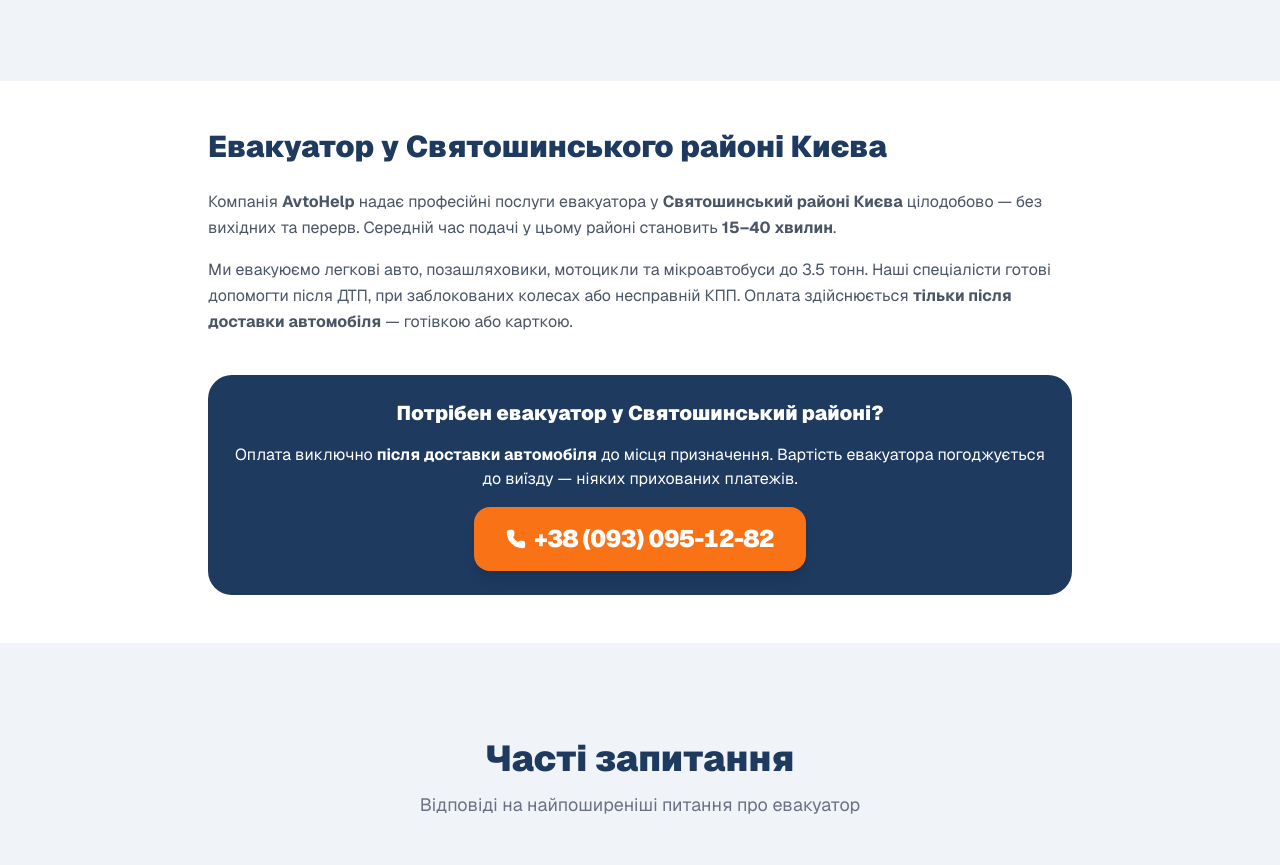
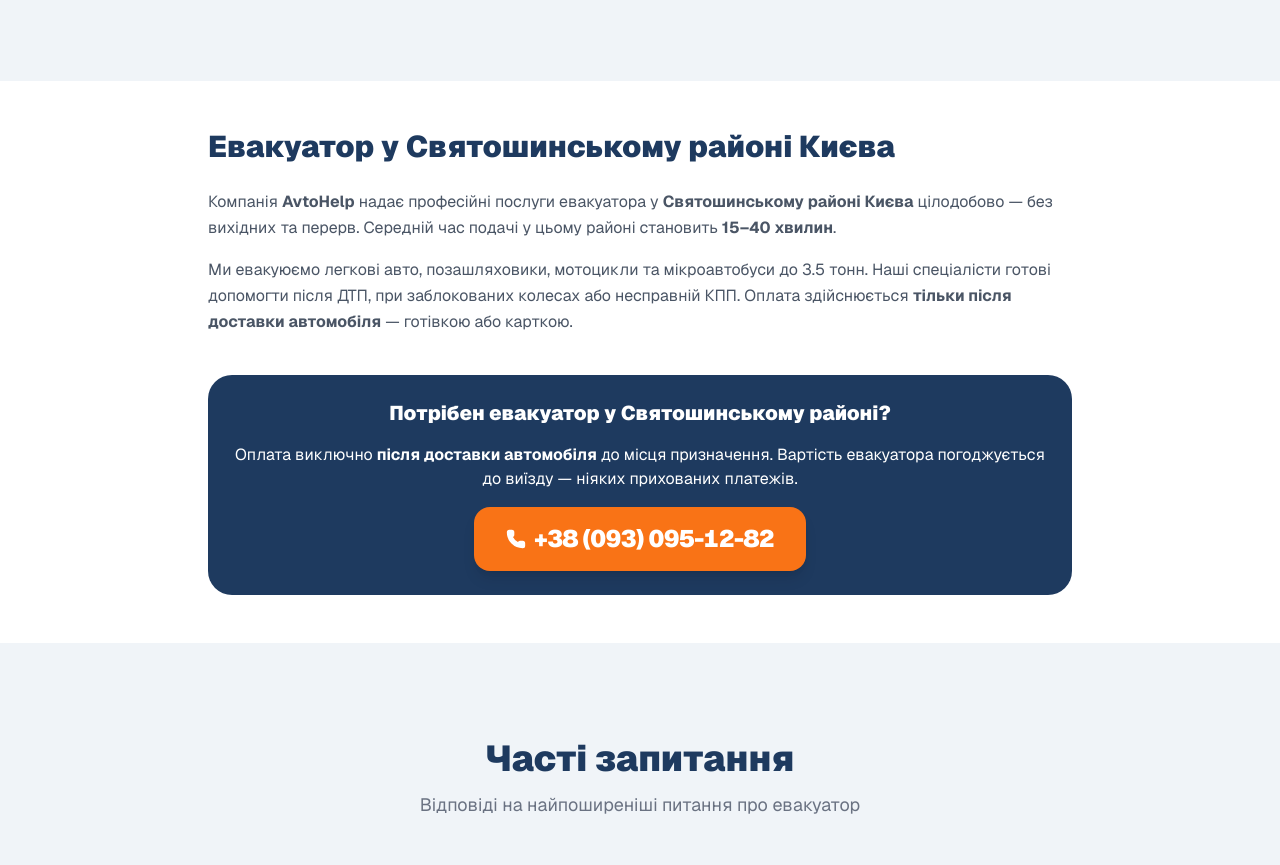
Before and after one commit to helen-akateva/avtohelp, a Next.js app: page /kyiv/svyatoshynskyi in a window 1280 px wide. Shown: the part 4100-4965 px from the top of the page. Built offline with nearby package versions, Linux system fonts and the light colour scheme.

Commit message:
fix: correct Ukrainian locative case (nameLoc) for district and city names

```diff
--- a/app/kyiv/[district]/page.tsx
+++ b/app/kyiv/[district]/page.tsx
@@ -166,12 +166,12 @@ export default async function DistrictPage({ params }: Props) {
           <div className="max-w-4xl mx-auto px-4">
             <article className="flex flex-col gap-6">
               <h2 className="text-2xl sm:text-3xl font-black text-[#1E3A5F]">
-                Евакуатор у {district.nameGen} районі Києва
+                Евакуатор у {district.nameLoc} районі Києва
               </h2>
               <div className="flex flex-col gap-4 text-gray-600 text-base leading-relaxed">
                 <p>
                   Компанія <strong>AvtoHelp</strong> надає професійні послуги
-                  евакуатора у <strong>{district.name} районі Києва</strong>{" "}
+                  евакуатора у <strong>{district.nameLoc} районі Києва</strong>{" "}
                   цілодобово — без вихідних та перерв. Середній час подачі у
                   цьому районі становить <strong>15–40 хвилин</strong>.
                 </p>
@@ -190,7 +190,7 @@ export default async function DistrictPage({ params }: Props) {
               aria-labelledby="cta-heading"
             >
               <p id="cta-heading" className="font-black text-xl">
-                Потрібен евакуатор у {district.name} районі?
+                Потрібен евакуатор у {district.nameLoc} районі?
               </p>
             <p>
           Оплата виключно <strong>після доставки автомобіля</strong> до місця призначення.
--- a/app/oblast/[city]/page.tsx
+++ b/app/oblast/[city]/page.tsx
@@ -42,7 +42,7 @@ export default async function CityPage({ params }: Props) {
     "@context": "https://schema.org",
     "@type": "LocalBusiness",
     name: "AvtoHelp",
-    description: `Евакуатор у ${city.nameGen} — виклик 24/7 по Київській області`,
+    description: `Евакуатор у ${city.nameLoc} — виклик 24/7 по Київській області`,
     telephone: "+380930951282",
     areaServed: {
       "@type": "City",
@@ -165,7 +165,7 @@ export default async function CityPage({ params }: Props) {
               <div className="flex flex-col gap-4 text-gray-600 text-base leading-relaxed">
                 <p>
                   Компанія <strong>AvtoHelp</strong> надає професійні послуги
-                  евакуатора у <strong>{city.name}</strong> та по всій Київській
+                  евакуатора у <strong>{city.nameLoc}</strong> та по всій Київській
                   області — цілодобово. Ми забезпечуємо швидкий виїзд
                   спецтехніки навіть у віддалені населені пункти області.
                 </p>
@@ -181,7 +181,7 @@ export default async function CityPage({ params }: Props) {
 
             <aside className="p-8 bg-[#1E3A5F] rounded-3xl text-white text-center flex flex-col items-center gap-4 shadow-xl">
               <h3 className="font-black text-xl sm:text-2xl text-white">
-                Потрібен евакуатор у {city.name}?
+                Потрібен евакуатор у {city.nameLoc}?
               </h3>
               <p>
                 Оплата виключно <strong>після доставки автомобіля</strong> до
```
